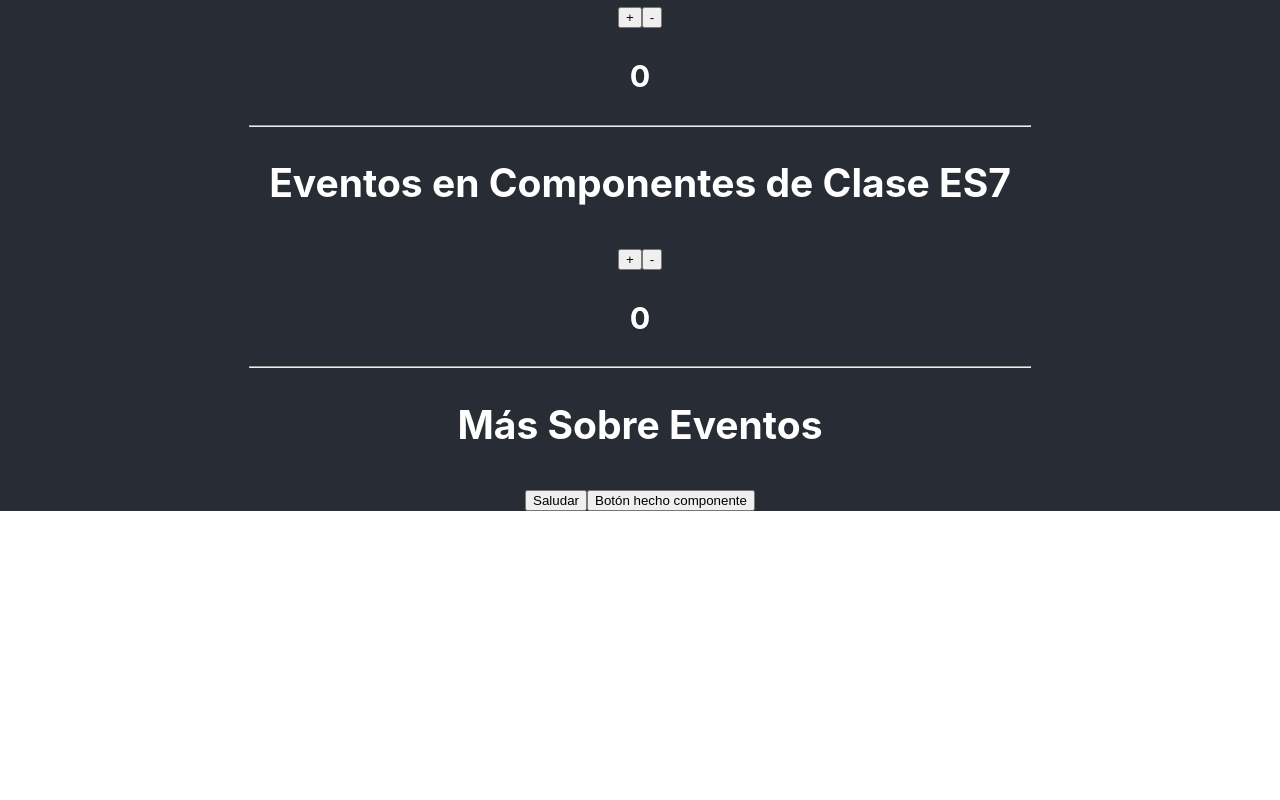
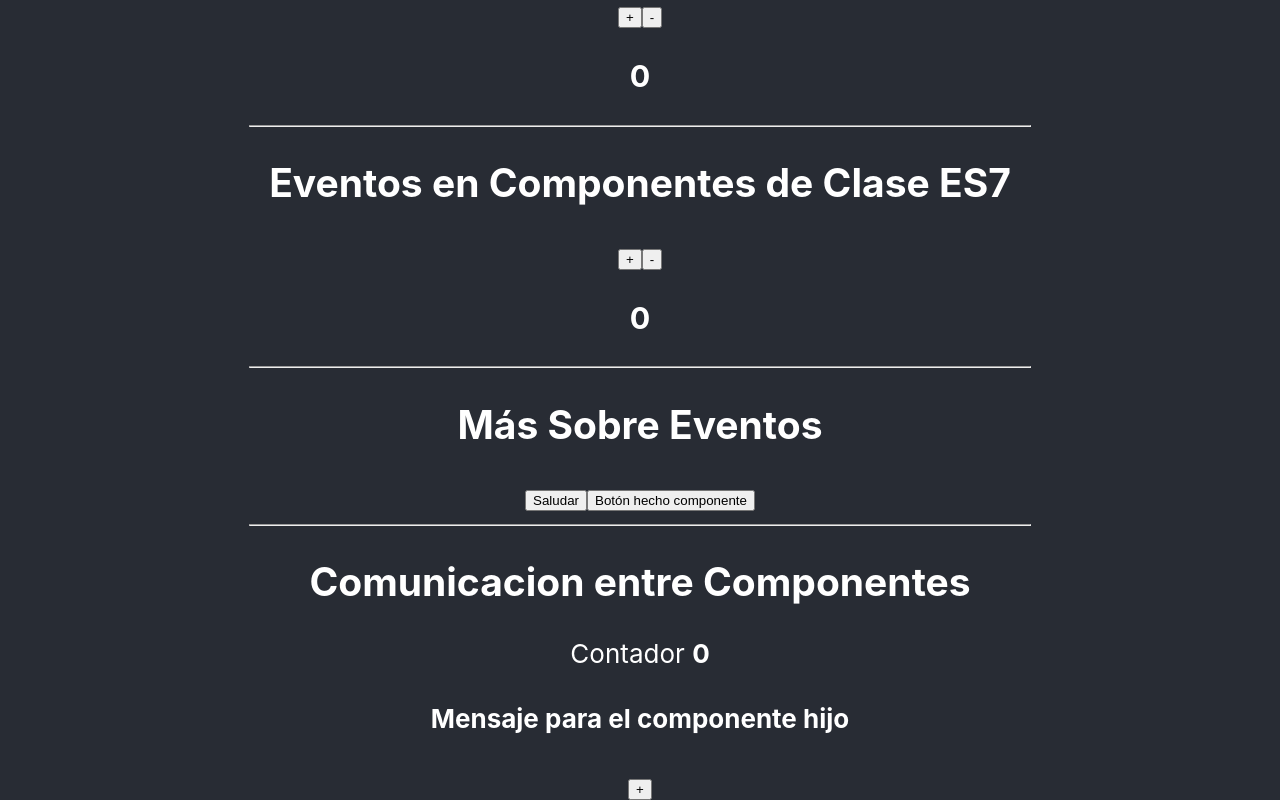
Before and after one commit to DaniCis/React_basicos, a React (Create React App) app: page / in a window 1280 px wide. Shown: the part 1604-2404 px from the top of the page. Before the commit the page ends 2115 px from the top, so only its background shows below. Built offline with nearby package versions, Linux system fonts and the light colour scheme; the HTML template or start-up script is replaced by a standard one.

Commit message:
comunication between components

```diff
--- a/src/App.js
+++ b/src/App.js
@@ -4,6 +4,7 @@ import Estado from "./components/Estado";
 import Propiedades from "./components/Propiedades";
 import RenderizadoCondicional from "./components/RenderizadoCondicional";
 import RenderizadoElementos from './components/RenderizadoElementos';
+import ComunicacionComponentes from './components/ComunicacionComponentes';
 import {EventosES6 ,EventosES7 ,MasSobreEventos} from './components/Eventos';
 
 function App() {
@@ -34,6 +35,8 @@ function App() {
         <EventosES7 />
         <hr/>
         <MasSobreEventos />
+        <hr/>
+        <ComunicacionComponentes />
         </section>
       </header>
     </div>
--- /dev/null
+++ b/src/components/ComunicacionComponentes.js
@@ -0,0 +1,31 @@
+import React, { Component } from 'react'
+
+export default class Padre extends Component {
+    state ={
+        contador:0,
+    }
+    incrementarContador = (e) =>{
+        this.setState(
+            {contador:this.state.contador +1}
+        )
+    }
+  render() {
+    return (
+      <div>
+        <h2>Comunicacion entre Componentes</h2>
+        <p>Contador <b>{this.state.contador}</b></p>
+        <Hijo incrementarContador={this.incrementarContador} message ='Mensaje para el componente hijo' />
+    </div>
+    )
+  }
+}
+
+function Hijo (props){
+    return (
+        <>
+        <h4>{props.message}</h4>
+        <button onClick={props.incrementarContador}>+</button>
+        </>
+    )
+
+}
```
